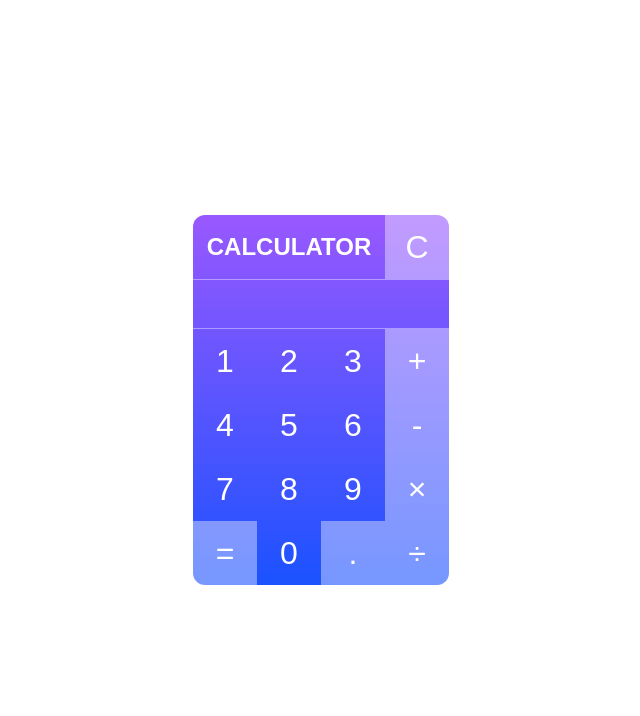
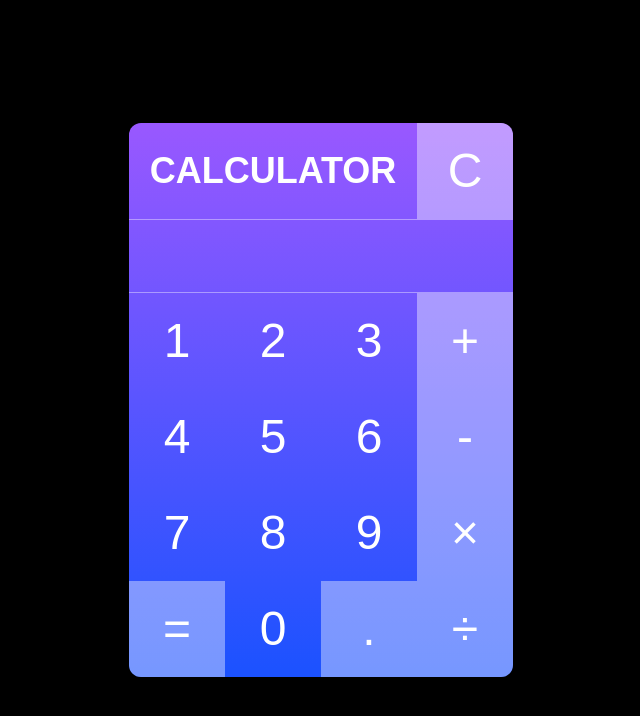
Before and after one commit to anjalipriya2526/calculator, a plain HTML site: page index.html in a window 1280 px wide. Shown: the whole page, without its empty margins (319-959 px from the left). Drawn offline with Linux system fonts and the light colour scheme.

Commit message:
Calculator v2.9

```diff
--- a/index.html
+++ b/index.html
@@ -12,7 +12,7 @@
         <table class="calcTable" border="0" cellspacing="0">
             <tr>
             <td colspan="3"><h1 class="heading">CALCULATOR</h1></td>
-                <td><button type="button" onclick="clickedClear();" class="btn btnWhite">C</button></td></tr>
+                <td><button type="button" onclick="clickedClear();" class="btn btnWhite btnC">C</button></td></tr>
             <tr>
                 <td colspan="4">
                 <input type="text" autocomplete="off" class="resultBox" id="resultBox" spellcheck="false" value="" readonly></td>
@@ -36,10 +36,10 @@
             <td><button type="button" onclick="clickedNum('\u00d7');" class="btn btnWhite">&times;</button></td>
             </tr>
             <tr>
-            <td><button type="button" onclick="clickedEquals();" class="btn btnWhite">=</button></td>
+            <td><button type="button" onclick="clickedEquals();" class="btn btnWhite btnE">=</button></td>
             <td><button type="button" onclick="clickedNum('0');" class="btn">0</button></td>
             <td><button type="button" onclick="clickedNum('.');" class="btn btnWhite">.</button></td>
-            <td><button type="button" onclick="clickedNum('\u00f7');" class="btn btnWhite">&divide;</button></td>
+            <td><button type="button" onclick="clickedNum('\u00f7');" class="btn btnWhite btnD">&divide;</button></td>
             </tr>
         </table>
         </div>
--- a/main.css
+++ b/main.css
@@ -6,11 +6,11 @@
 .heading {
     cursor: default;
     display: block;
-    width: 192px;
-    height: 64px;
+    width: 288px;
+    height: 96px;
     font-family: "Arial";
-    font-size: 24px;
-    line-height: 64px;
+    font-size: 36px;
+    line-height: 96px;
     color: white;
     text-align: center;
 }
@@ -19,12 +19,16 @@ html, body, form {
     height: 100%;
 }
 
+body {
+    background-color: black;
+}
+
 .tableWrapper {
     display: block;
     position: fixed;
     top: 50%;
     width: 100%;
-    margin-top: -185px;
+    margin-top: -277.5px;
 }
 
 .calcTable {
@@ -40,12 +44,12 @@ html, body, form {
 
 .btn {
     cursor: pointer;
-    height: 64px;
-    width: 64px;
+    height: 96px;
+    width: 96px;
     color: white;
     font-family: "Arial";
     background-color: rgba(255,255,255,0);
-    font-size: 32px;
+    font-size: 48px;
     border: none;
 }
 
@@ -63,19 +67,31 @@ html, body, form {
     background-color: rgba(255,255,255,0.4);
 }
 
+.btnC {
+    border-top-right-radius: 12px;
+}
+
+.btnE {
+    border-bottom-left-radius: 12px;
+}
+
+.btnD {
+    border-bottom-right-radius: 12px;
+}
+
 .resultBox {
     cursor: default;
-    height: 48px;
-    width: 248px;
+    height: 72px;
+    width: 372px;
     background-color: rgba(255,255,255,0);
-    font-size: 24px;
+    font-size: 36px;
     color: white;
     font-family: "Arial";
     text-align: right;
-    padding-right: 8px;
+    padding-right: 12px;
     border: none;
-    border-top: solid 1px rgba(255,255,255,0.4);
-    border-bottom: solid 1px rgba(255,255,255,0.4);
+    border-top: solid 1.5px rgba(255,255,255,0.4);
+    border-bottom: solid 1.5px rgba(255,255,255,0.4);
 }
 
 .resultBox:focus {
```
